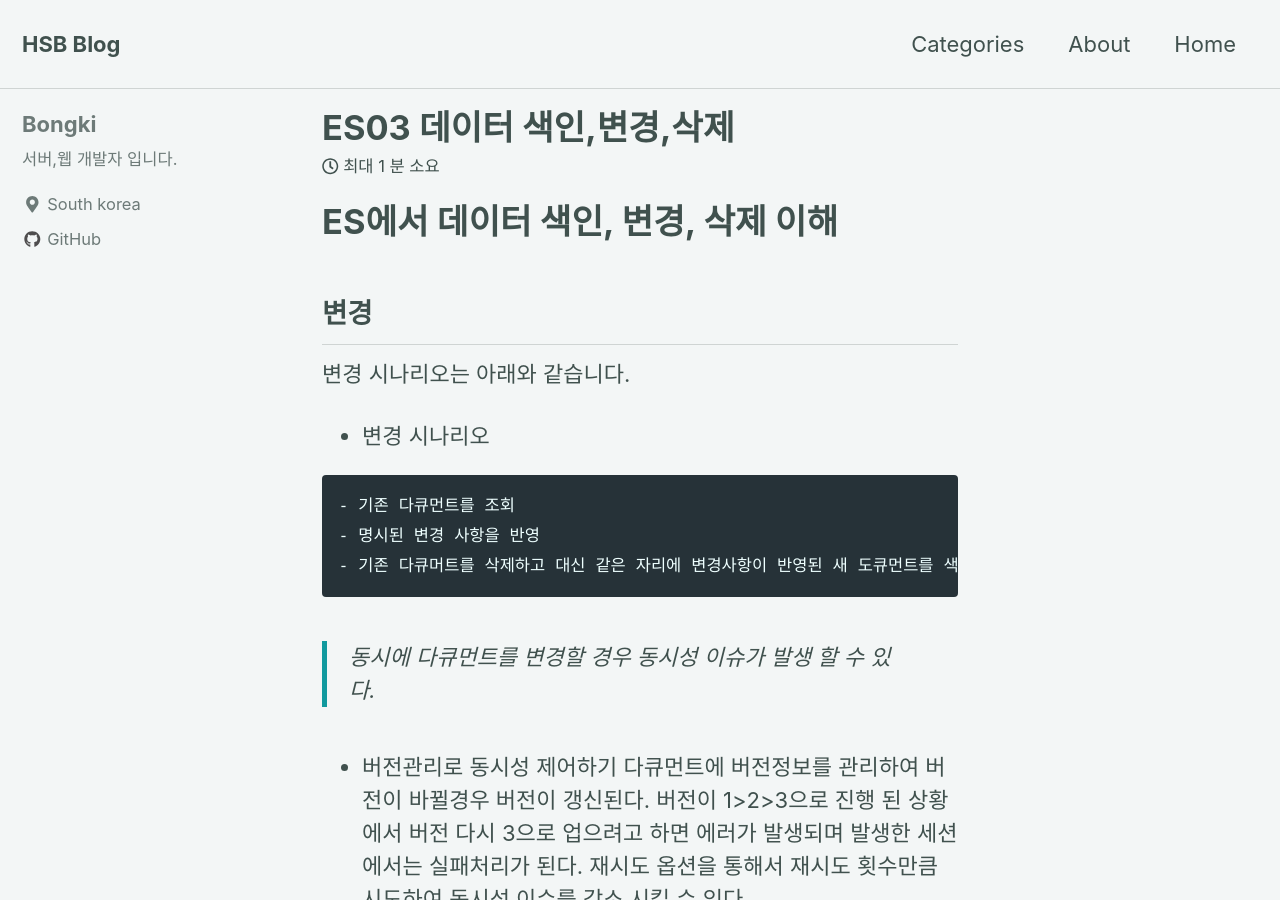
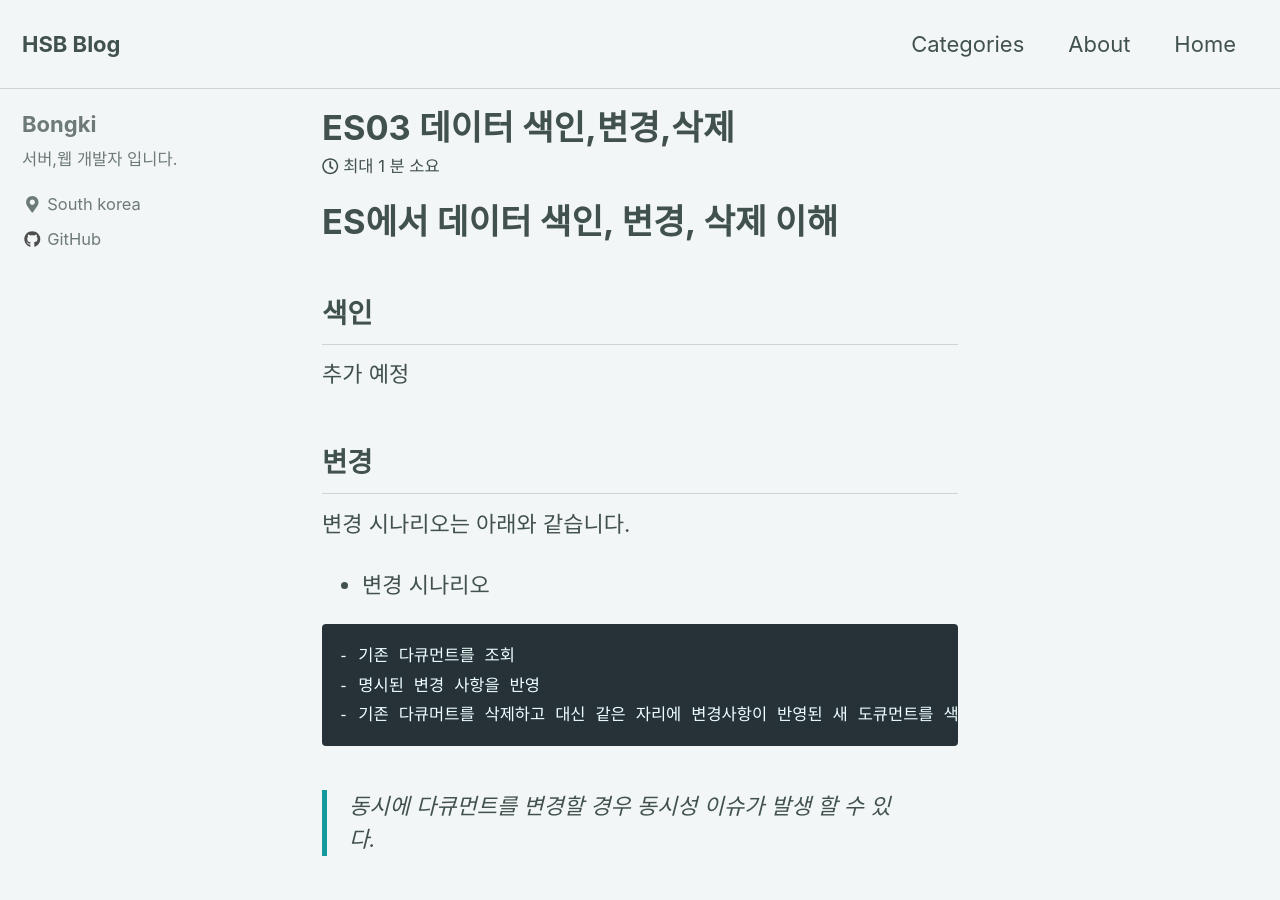
Before and after one commit to hsb0202/hsb0202.github.io, a Jekyll site: the page built from _posts/2018-08-30-es-03.md, in a window 1280 px wide and 900 px high. Built offline with Jekyll 4.4.1, drawn with Linux system fonts in a browser that asks for light colours; nearby versions of some CDN libraries.

Commit message:
Update 2018-08-30-es-03.md

```diff
--- a/_posts/2018-08-30-es-03.md
+++ b/_posts/2018-08-30-es-03.md
@@ -4,6 +4,9 @@ categories: [ELK]
 ---
 
 # ES에서 데이터 색인, 변경, 삭제 이해
+
+## 색인
+추가 예정
 
 ## 변경
 변경 시나리오는 아래와 같습니다.
```
